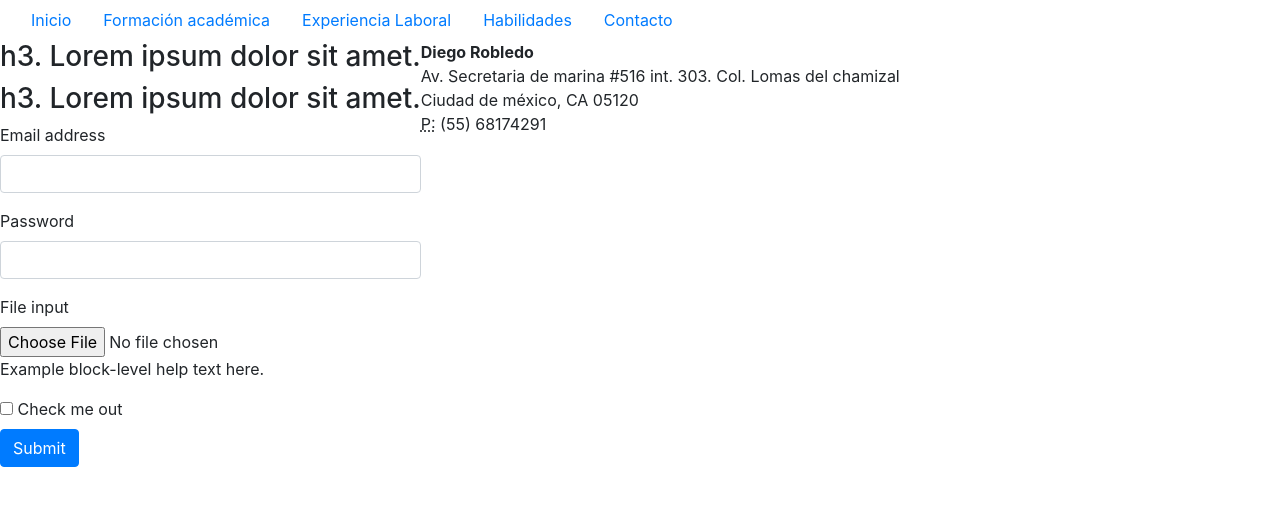
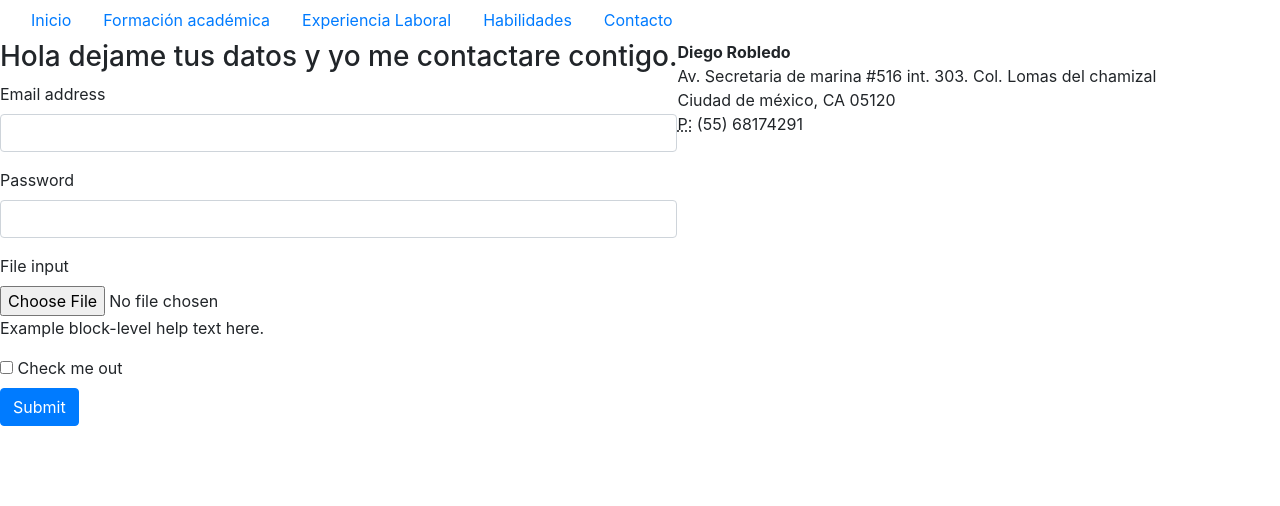
Before and after one commit to drvaldespino97/dieguis-page, a plain HTML site: page Contacto.html in a window 1280 px wide. Drawn offline with nearby package versions, Linux system fonts and the light colour scheme; a script that the page names is missing.

Commit message:
contacto

```diff
--- a/Contacto.html
+++ b/Contacto.html
@@ -50,11 +50,9 @@
 	<div class="row">
 		<div class="col-md-12">
 			<h3>
-				h3. Lorem ipsum dolor sit amet.
+				Hola dejame tus datos y yo me contactare contigo.
 			</h3>
-			<h3>
-				h3. Lorem ipsum dolor sit amet.
-			</h3>
+
 			<form role="form">
 				<div class="form-group">
 
```
